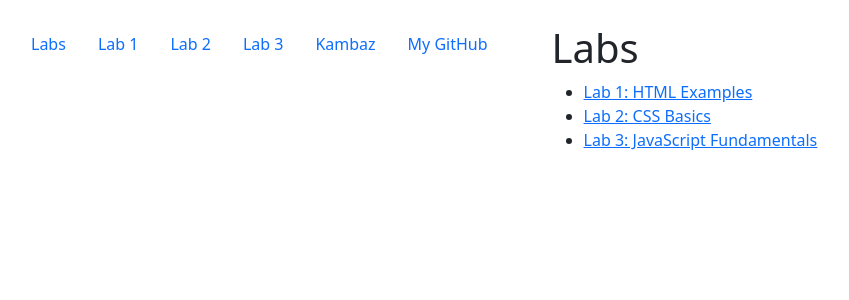
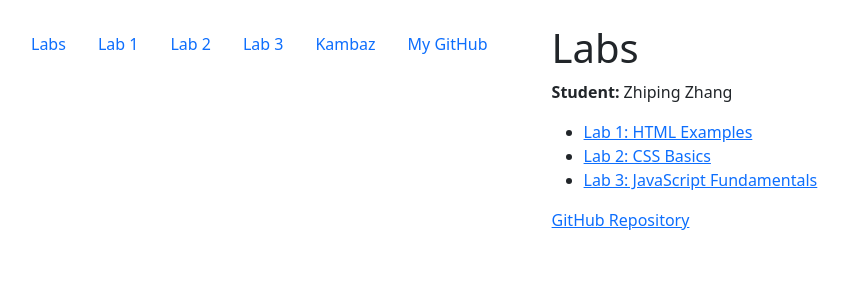
Before and after one commit to ZhipingZhangArya/kambaz-next-js, a Next.js app: page /Labs in a window 1280 px wide. Shown: the top 300 px of the page, without its empty margins (9-858 px from the left). Built offline with nearby package versions, Linux system fonts and the light colour scheme.

Commit message:
Add student name and GitHub repository link to Labs page

```diff
--- a/app/Labs/page.tsx
+++ b/app/Labs/page.tsx
@@ -4,6 +4,7 @@
   return (
     <div id="wd-labs">
       <h1>Labs</h1>
+      <p><strong>Student:</strong> Zhiping Zhang</p>
       <ul>
         <li>
           <Link href="/Labs/Lab1" id="wd-lab1-link">
@@ -21,6 +22,16 @@
           </Link>
         </li>
       </ul>
+      <p>
+        <a
+          href="https://github.com/ZhipingZhangArya/kambaz-next-js"
+          id="wd-github"
+          target="_blank"
+          rel="noopener noreferrer"
+        >
+          GitHub Repository
+        </a>
+      </p>
     </div>
   );
 }
```
